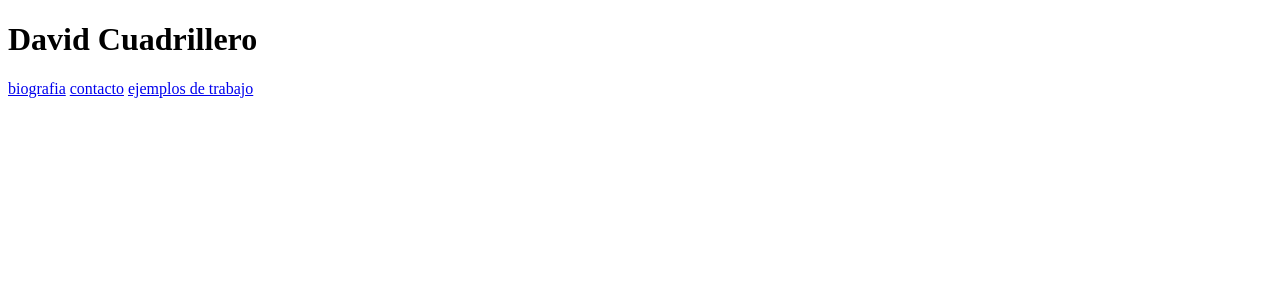
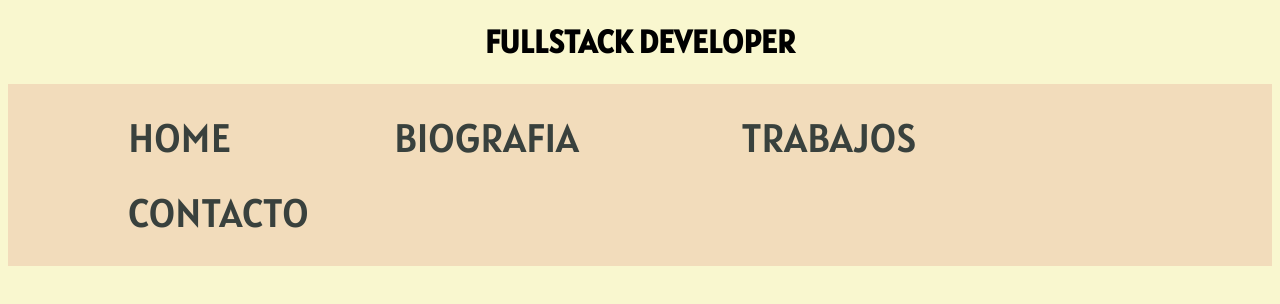
Before and after one commit to Cuadri84/personal, a plain HTML site: page index.html in a window 1280 px wide. Drawn offline with Linux system fonts and the light colour scheme.

Commit message:
fallo del nav no solucionado

```diff
--- a/index.html
+++ b/index.html
@@ -1,17 +1,22 @@
 <!DOCTYPE html>
 <html lang="en">
-<head>
-    <meta charset="UTF-8">
-    <meta name="viewport" content="width=device-width, initial-scale=1.0">
+  <head>
+    <meta charset="UTF-8" />
+    <meta name="viewport" content="width=device-width, initial-scale=1.0" />
     <title>Document</title>
-</head>
-<body>
-
-    <h1>David Cuadrillero</h1>
-
-    <a href="biografia.html">biografia</a>
-    <a href="contacto.html">contacto</a>
-    <a href="ejemplostrabajo.html">ejemplos de trabajo</a>
-
-</body>
+    <link rel="stylesheet" href="./style.css" />
+  </head>
+  <body>
+    <header>
+      <h1><center>FULLSTACK DEVELOPER</center></h1>
+      <nav class="flex-container">
+        <ul>
+          <li><a href="index.html">HOME</a></li>
+          <li><a href="biografia.html">BIOGRAFIA</a></li>
+          <li><a href="ejemplostrabajo.html">TRABAJOS</a></li>
+          <li><a href="contacto.html">CONTACTO</a></li>
+        </ul>
+      </nav>
+    </header>
+  </body>
 </html>
--- /dev/null
+++ b/style.css
@@ -0,0 +1,36 @@
+@font-face {
+  font-family: alatsi;
+
+  src: url(./Alatsi-Regular.ttf);
+}
+
+body {
+  background-color: #f9f7cf;
+  font-family: alatsi;
+}
+
+a:link,
+a:visited,
+a:active {
+  text-decoration: none;
+  color: #39413d;
+  margin: 10vh;
+}
+
+.flex-container {
+  display: flex;
+  justify-content: space-around;
+  background-color: #f2dcbb;
+}
+
+.flex-container > ul > li {
+  display: inline;
+  background-color: #f2dcbb;
+  line-height: 75px;
+  font-size: 40px;
+}
+
+.flex-container > ul > li:hover {
+  background-color: #dd9866;
+
+}
```
Also changed, not shown: biografia.html (+14 -1 lines), contacto.html (+12 -1 lines), ejemplostrabajo.html (+23 -0 lines), Alatsi-Regular.ttf (added), Goldman-Regular.ttf (added).
